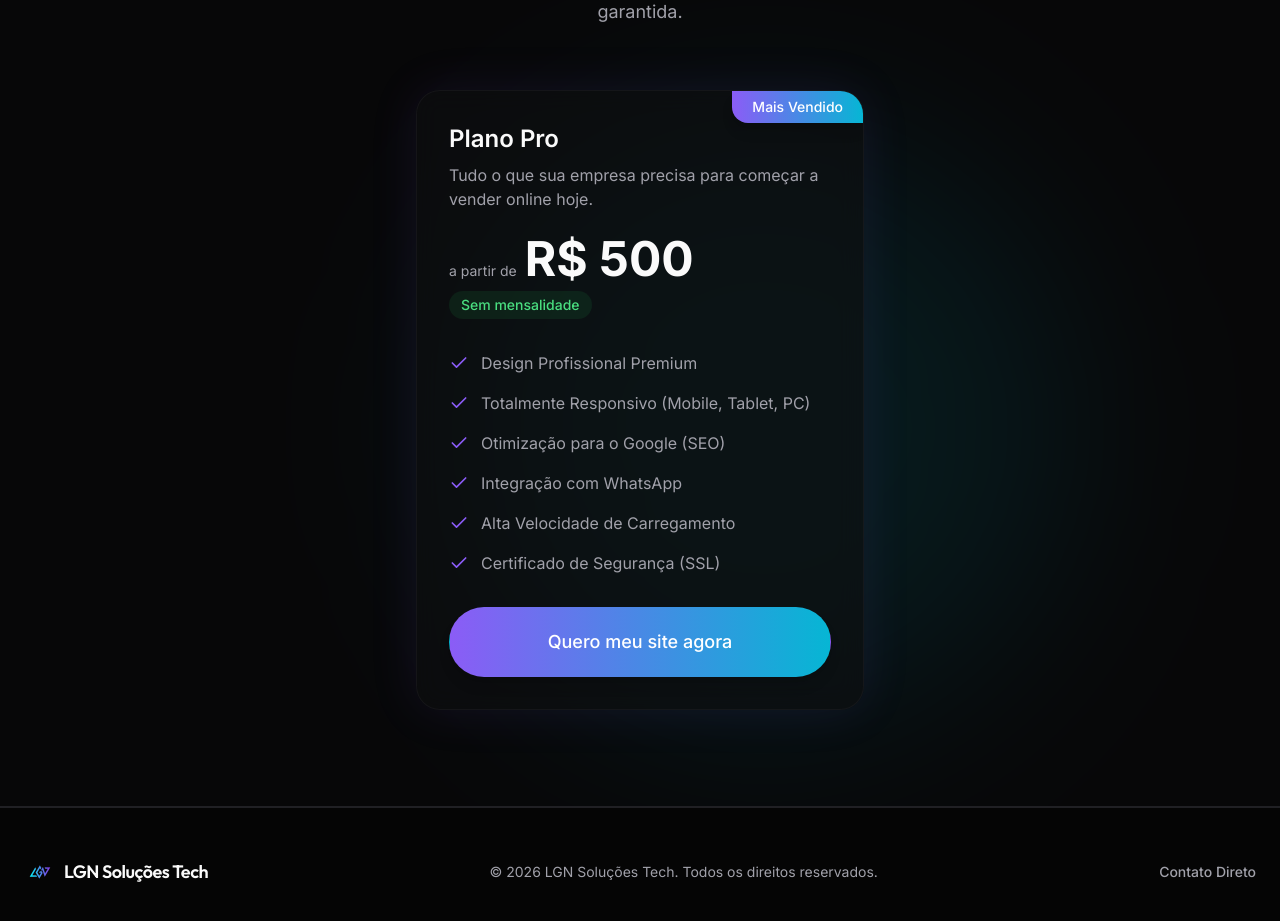
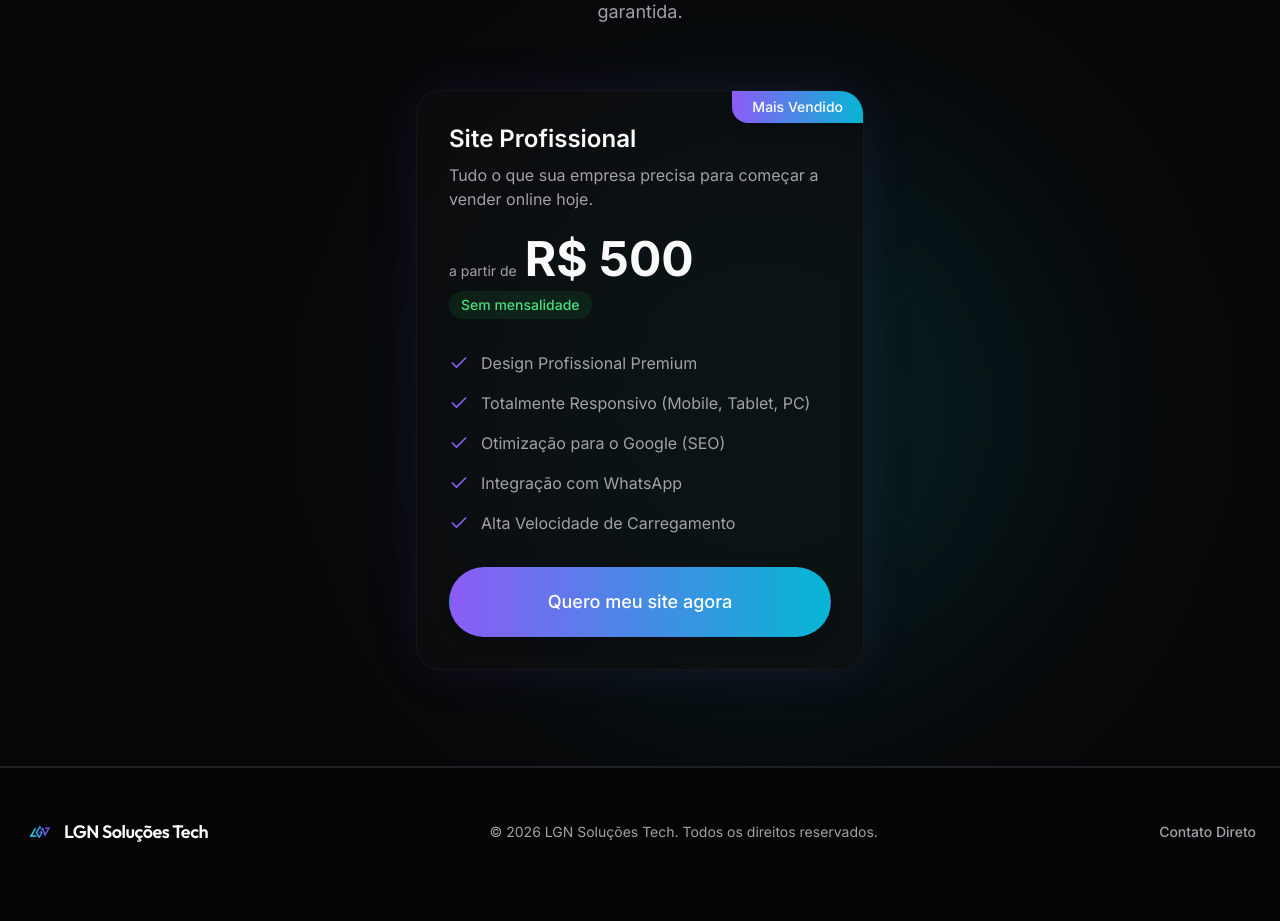
Before and after one commit to lucastavernard/lgn, a React (Vite) app: page / in a window 1280 px wide. Shown: the part 2680-3601 px from the top of the page. After the commit the page ends 3576 px from the top, so only its background shows below. Built offline with nearby package versions, Linux system fonts and the light colour scheme.

Commit message:
Update pricing title and remove SSL

```diff
--- a/src/components/Pricing.jsx
+++ b/src/components/Pricing.jsx
@@ -7,8 +7,7 @@
   'Totalmente Responsivo (Mobile, Tablet, PC)',
   'Otimização para o Google (SEO)',
   'Integração com WhatsApp',
-  'Alta Velocidade de Carregamento',
-  'Certificado de Segurança (SSL)'
+  'Alta Velocidade de Carregamento'
 ];
 
 export const Pricing = () => {
@@ -37,7 +36,7 @@
               Mais Vendido
             </div>
 
-            <h3 className="text-2xl font-semibold mb-2">Plano Pro</h3>
+            <h3 className="text-2xl font-semibold mb-2">Site Profissional</h3>
             <p className="text-textMuted mb-6">Tudo o que sua empresa precisa para começar a vender online hoje.</p>
 
             <div className="flex items-baseline gap-2 mb-2">
```
